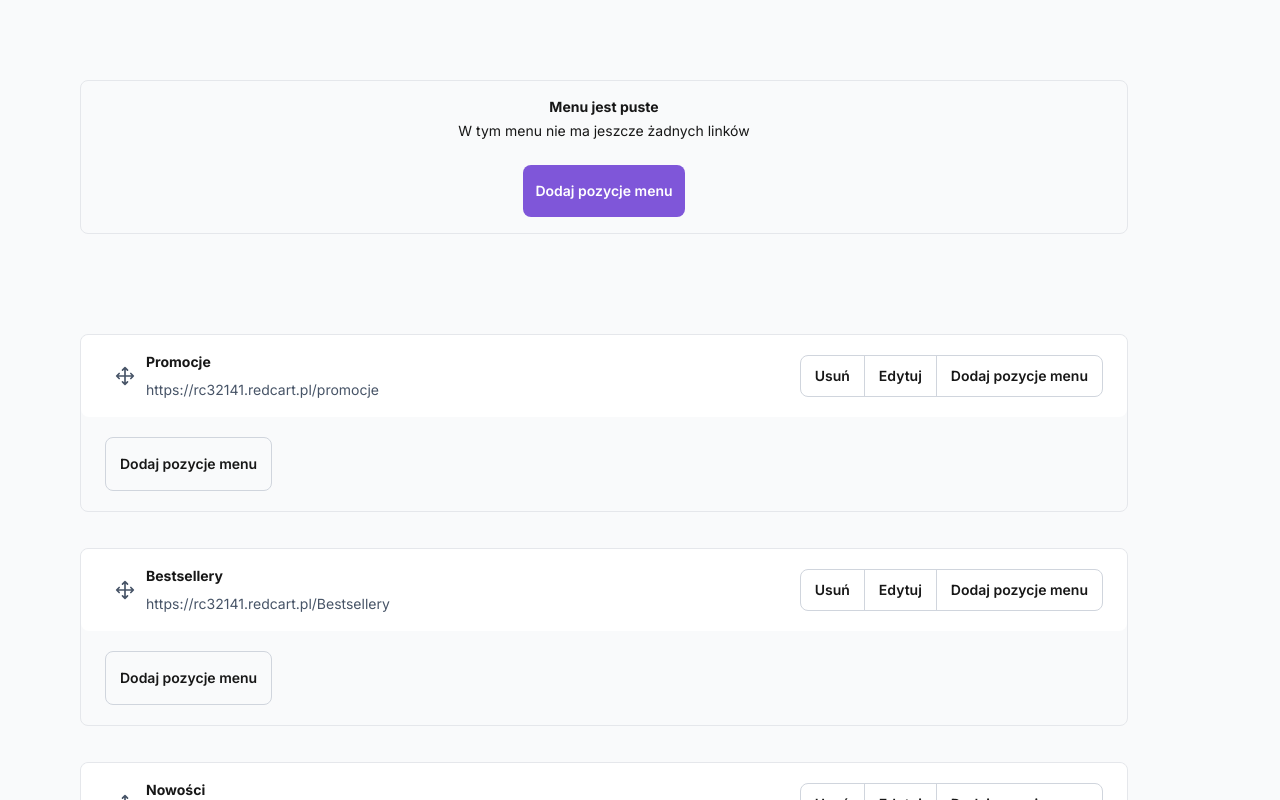
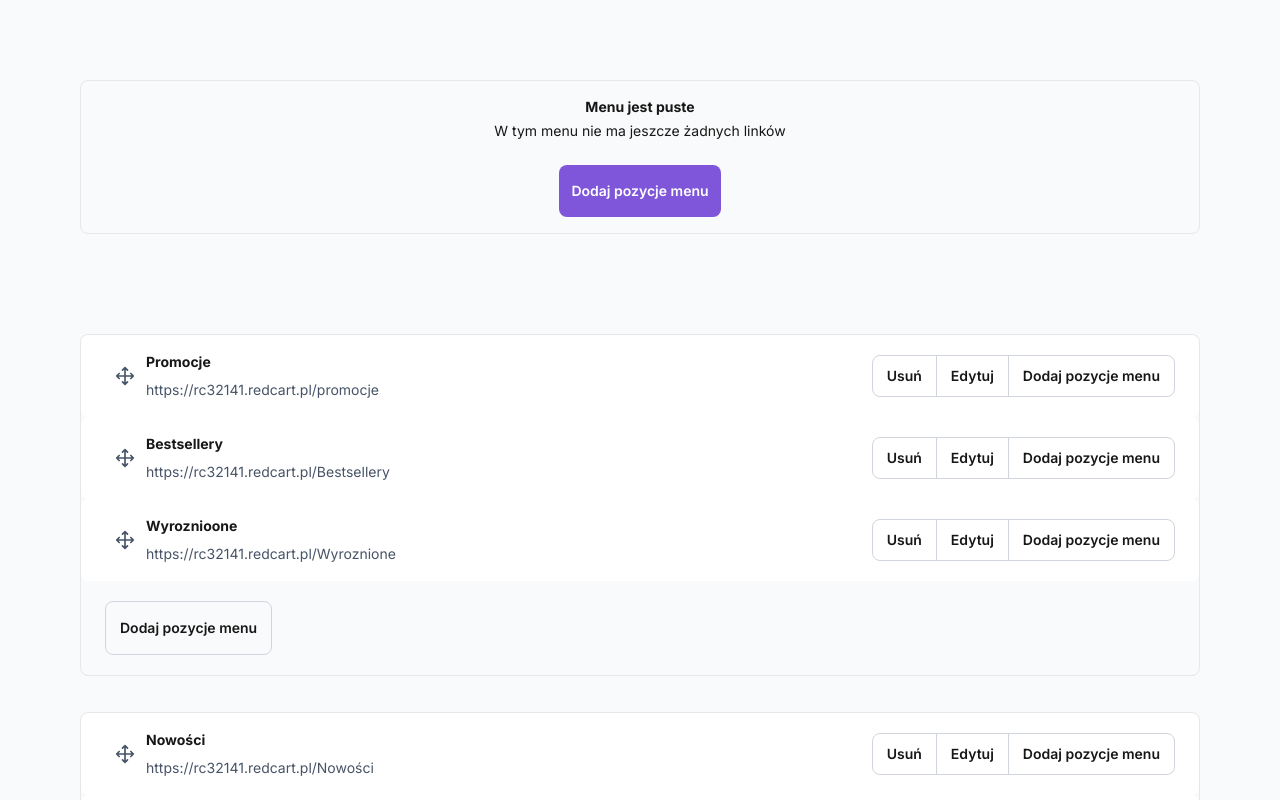
Before and after one commit to wrona94/menu-item-app, a Next.js app: page / in a window 1280 px wide. Shown: the top 800 px of the page. Built offline with nearby package versions, Linux system fonts and the light colour scheme.

Commit message:
grouping item and modificate drag drop

```diff
--- a/app/Components/AddMenuItemHeader.js
+++ b/app/Components/AddMenuItemHeader.js
@@ -1,5 +1,5 @@
+import { useState } from "react";
 import FormToAddMenuItem from "./FormToAddMenuItem";
-import { useState } from "react";
 export default function AddMenuItemHeader() {
   const [formToAddItemIsOpen, setFormToAddItemIsOpen] = useState(false);
 
--- /dev/null
+++ b/app/Components/DndContextWrapper.js
@@ -0,0 +1,117 @@
+"use client";
+import { useId, useContext } from "react";
+import MenuItemWrapper from "./MenuItemWrapper";
+
+import {
+  closestCenter,
+  DndContext,
+  KeyboardSensor,
+  MouseSensor,
+  TouchSensor,
+  useSensors,
+  useSensor,
+} from "@dnd-kit/core";
+import { arrayMove } from "@dnd-kit/sortable";
+import { defaultMenuItems } from "../DefaultItemsObject/defaultMenuItems";
+import { ItemsContext } from "../Context/ItemsContext";
+
+export default function DndContextWrapper() {
+  const { menuItems, setMenuItems } = useContext(ItemsContext);
+  const mouseSensor = useSensor(MouseSensor);
+  const touchSensor = useSensor(TouchSensor);
+  const keyboardSensor = useSensor(KeyboardSensor);
+
+  const sensors = useSensors(mouseSensor, touchSensor, keyboardSensor);
+
+  const getMenuItemsPos = (id) => {
+    let itemPos = -1;
+
+    menuItems.some((menu) => {
+      itemPos = menu.items.findIndex((item) => item.id === id);
+      return itemPos !== -1;
+    });
+    return itemPos;
+  };
+
+  const handleDragEnd = (event) => {
+    const { active, over } = event;
+
+    if (!over || active.id === over.id) return;
+
+    const originalContainerIndex = menuItems.findIndex((menu) =>
+      menu.items.some((item) => item.id === active.id)
+    );
+    const newContainerIndex = menuItems.findIndex((menu) =>
+      menu.items.some((item) => item.id === over.id)
+    );
+
+    const originalPos = getMenuItemsPos(active.id);
+    const newPos = getMenuItemsPos(over.id);
+
+    setMenuItems((prevItems) => {
+      if (originalContainerIndex === newContainerIndex) {
+        const updatedItems = arrayMove(
+          prevItems[originalContainerIndex].items,
+          originalPos,
+          newPos
+        );
+
+        return prevItems.map((menu, idx) => {
+          if (idx === originalContainerIndex) {
+            return {
+              ...menu,
+              items: updatedItems,
+            };
+          }
+          return menu;
+        });
+      } else {
+        const activeItem = prevItems[originalContainerIndex].items[originalPos];
+        const updatedOriginalItems = prevItems[
+          originalContainerIndex
+        ].items.filter((item) => item.id !== activeItem.id);
+
+        const updatedNewItems = [
+          ...prevItems[newContainerIndex].items.slice(0, newPos),
+          activeItem,
+          ...prevItems[newContainerIndex].items.slice(newPos),
+        ];
+
+        return prevItems.map((menu, idx) => {
+          if (idx === originalContainerIndex) {
+            return {
+              ...menu,
+              items: updatedOriginalItems,
+            };
+          }
+          if (idx === newContainerIndex) {
+            return {
+              ...menu,
+              items: updatedNewItems,
+            };
+          }
+          return menu;
+        });
+      }
+    });
+  };
+
+  const id = useId();
+  console.log("menuitems w dnt context");
+  console.log(menuItems);
+
+  return (
+    <DndContext
+      onDragEnd={handleDragEnd}
+      collisionDetection={closestCenter}
+      sensors={sensors}
+      id={id}
+    >
+      <ul className="w-full">
+        {menuItems.map((menu) => (
+          <MenuItemWrapper menu={menu} key={menu.id} />
+        ))}
+      </ul>
+    </DndContext>
+  );
+}
--- a/app/Components/ItemButtonEdit.js
+++ b/app/Components/ItemButtonEdit.js
@@ -1,14 +1,4 @@
-import { useContext } from "react";
-import { ItemsContext } from "../Context/ItemsContext";
-
 export default function ItemButtonEdit({ children, menuId, onClickHandler }) {
-  const { menuItems, setMenuItems } = useContext(ItemsContext);
-  function editItem() {
-    setMenuItems((prev) => {
-      console.log("prev");
-      console.log(prev);
-    });
-  }
   return (
     <button
       className={"px-3.5 py-2.5 font-semibold border-x border-[#D0D5DD]"}
--- /dev/null
+++ b/app/Components/ItemButtonsWrapper.js
@@ -0,0 +1,24 @@
+import ItemButton from "./ItemButton";
+import ItemButtonEdit from "./ItemButtonEdit";
+import ItemButtonRemove from "./ItemButtonRemove";
+
+export default function ItemButtonsWrapper({
+  isEditFieldShown,
+  menu,
+  onClickHandlerEditButton,
+}) {
+  return (
+    <div className="border border-[#D0D5DD] rounded-lg ml-auto">
+      <ItemButtonRemove menuId={menu.id}>Usuń</ItemButtonRemove>
+
+      <ItemButtonEdit
+        menuId={menu.id}
+        onClickHandler={onClickHandlerEditButton}
+      >
+        {isEditFieldShown ? "Zapisz" : "Edytuj"}
+      </ItemButtonEdit>
+
+      <ItemButton>Dodaj pozycje menu</ItemButton>
+    </div>
+  );
+}
--- a/app/Components/MenuItem.js
+++ b/app/Components/MenuItem.js
@@ -1,74 +1,55 @@
-import ItemButton from "./ItemButton";
-import ItemButtonRemove from "./ItemButtonRemove";
-import ItemButtonEdit from "./ItemButtonEdit";
+import { useState, useContext, useMemo } from "react";
+import { CSS } from "@dnd-kit/utilities";
+import { useSortable } from "@dnd-kit/sortable";
 import Draggable from "./Draggable";
-import { useSortable } from "@dnd-kit/sortable";
-import { CSS } from "@dnd-kit/utilities";
-import { useState } from "react";
+import ItemButtonsWrapper from "./ItemButtonsWrapper";
 import MenuItemData from "./MenuItemData";
-import { useContext } from "react";
+
 import { ItemsContext } from "../Context/ItemsContext";
 
-export default function MenuItem({ menu }) {
+export default function MenuItem({ item }) {
   const { attributes, listeners, setNodeRef, transform, transition } =
-    useSortable({ id: menu.id });
+    useSortable({ id: item.id });
   const style = {
     transform: CSS.Transform.toString(transform),
     transition,
   };
   const [isEditFieldShown, setisEditFieldShown] = useState(false);
   const { menuItems, setMenuItems } = useContext(ItemsContext);
-  const [inputNameValue, setInputNameValue] = useState(menu.name);
-  const [inputUrlValue, setInputUrlValue] = useState(menu.url);
+  const [inputNameValue, setInputNameValue] = useState(item.name);
+  const [inputUrlValue, setInputUrlValue] = useState(item.url);
   function onClickHandlerEditButton() {
     setisEditFieldShown((prev) => !prev);
     if (isEditFieldShown) {
       const newState = [...menuItems];
-      newState[menu.id].name = inputNameValue;
-      newState[menu.id].url = inputUrlValue;
+      newState[item.id].name = inputNameValue;
+      newState[item.id].url = inputUrlValue;
       setMenuItems(newState);
     }
   }
   return (
-    <li
-      className="border b-color-[#D0D5DD] my-9 rounded-lg"
+    <div
+      key={item.id}
+      className="bg-white py-4 px-6 flex items-center rounded-lg"
       style={style}
       {...attributes}
       ref={setNodeRef}
     >
-      <div
-        key={menu.id}
-        className="bg-white py-4 px-6 flex items-center rounded-lg"
-      >
-        <Draggable menu={menu} listeners={{ ...listeners }} />
+      <Draggable menu={item} listeners={{ ...listeners }} />
 
       <MenuItemData
         isEditFieldShown={isEditFieldShown}
-          menu={menu}
+        menu={item}
         inputNameValue={inputNameValue}
         setInputNameValue={setInputNameValue}
         inputUrlValue={inputUrlValue}
         setInputUrlValue={setInputUrlValue}
       />
-        <div className="border border-[#D0D5DD] rounded-lg ml-auto">
-          <ItemButtonRemove menuId={menu.id}>Usuń</ItemButtonRemove>
-
-          <ItemButtonEdit
-            menuId={menu.id}
-            onClickHandler={onClickHandlerEditButton}
-          >
-            {isEditFieldShown ? "Zapisz" : "Edytuj"}
-          </ItemButtonEdit>
-
-          <ItemButton>Dodaj pozycje menu</ItemButton>
+      <ItemButtonsWrapper
+        isEditFieldShown={isEditFieldShown}
+        menu={item}
+        onClickHandlerEditButton={onClickHandlerEditButton}
+      />
     </div>
-      </div>
-
-      <div className="py-5 px-6">
-        <ItemButton AdditionalClassName="border border-[#D0D5DD] rounded-lg px-3 py-4">
-          Dodaj pozycje menu
-        </ItemButton>
-      </div>
-    </li>
   );
 }
--- a/app/Components/MenuItemData.js
+++ b/app/Components/MenuItemData.js
@@ -1,5 +1,3 @@
-import { useState } from "react";
-
 export default function MenuItemData({
   isEditFieldShown,
   menu,
--- /dev/null
+++ b/app/Components/MenuItemWrapper.js
@@ -0,0 +1,29 @@
+import {
+  SortableContext,
+  verticalListSortingStrategy,
+} from "@dnd-kit/sortable";
+import ItemButton from "./ItemButton";
+
+import MenuItem from "./MenuItem";
+
+export default function MenuItemWrapper({ menu }) {
+  return (
+    <SortableContext items={menu.items} strategy={verticalListSortingStrategy}>
+      {console.log("menu itemsssssssssss")}
+      {console.log(menu.items)}
+      {menu.items.length > 0 && (
+        <li className="border b-color-[#D0D5DD] my-9 rounded-lg">
+          {menu.items.map((menuItem) => (
+            <MenuItem key={menuItem.id} item={menuItem} />
+          ))}
+
+          <div className="py-5 px-6">
+            <ItemButton AdditionalClassName="border border-[#D0D5DD] rounded-lg px-3 py-4">
+              Dodaj pozycje menu
+            </ItemButton>
+          </div>
+        </li>
+      )}
+    </SortableContext>
+  );
+}
--- /dev/null
+++ b/app/DefaultItemsObject/defaultMenuItems.js
@@ -0,0 +1,30 @@
+export const defaultMenuItems = [
+  {
+    id: 0,
+    items: [
+      { name: "Promocje", url: "https://rc32141.redcart.pl/promocje", id: 101 },
+      {
+        name: "Bestsellery",
+        url: "https://rc32141.redcart.pl/Bestsellery",
+        id: 102,
+      },
+      {
+        name: "Wyroznioone",
+        url: "https://rc32141.redcart.pl/Wyroznione",
+        id: 103,
+      },
+    ],
+  },
+  {
+    id: 1,
+    items: [
+      { name: "Nowości", url: "https://rc32141.redcart.pl/Nowości", id: 202 },
+      { name: "Fale koki", url: "https://rc32141.redscart.pl/fale", id: 203 },
+      {
+        name: "To sa przecenione",
+        url: "https://rc32141.rscart.pl/przecen",
+        id: 204,
+      },
+    ],
+  },
+];
--- a/app/page.js
+++ b/app/page.js
@@ -1,78 +1,22 @@
 "use client";
-import MenuItem from "./Components/MenuItem";
-import ItemButton from "./Components/ItemButton";
-import { useId, useState } from "react";
+import { useState } from "react";
 import { ItemsContext } from "./Context/ItemsContext";
 import AddMenuItemHeader from "./Components/AddMenuItemHeader";
-import {
-  closestCenter,
-  DndContext,
-  KeyboardSensor,
-  MouseSensor,
-  TouchSensor,
-  useSensors,
-  useSensor,
-} from "@dnd-kit/core";
-import {
-  arrayMove,
-  SortableContext,
-  verticalListSortingStrategy,
-} from "@dnd-kit/sortable";
+
+import DndContextWrapper from "./Components/DndContextWrapper";
+import { defaultMenuItems } from "./DefaultItemsObject/defaultMenuItems.js";
 
 export default function Home() {
-  const [menuItems, setMenuItems] = useState([
-    { name: "Promocje", url: "https://rc32141.redcart.pl/promocje", id: "0" },
-    {
-      name: "Bestsellery",
-      url: "https://rc32141.redcart.pl/Bestsellery",
-      id: "1",
-    },
-    { name: "Nowości", url: "https://rc32141.redcart.pl/Nowości", id: "2" },
-  ]);
-  const mouseSensor = useSensor(MouseSensor);
-  const touchSensor = useSensor(TouchSensor);
-  const keyboardSensor = useSensor(KeyboardSensor);
+  const [menuItems, setMenuItems] = useState(defaultMenuItems);
 
-  const sensors = useSensors(mouseSensor, touchSensor, keyboardSensor);
-  const getMenuItemsPos = (id) => menuItems.findIndex((item) => item.id === id);
-
-  const handleDragEnd = (event) => {
-    const { active, over } = event;
-
-    if (active.id === over.id) return;
-
-    setMenuItems((items) => {
-      const originalPos = getMenuItemsPos(active.id);
-      const newPos = getMenuItemsPos(over.id);
-
-      return arrayMove(items, originalPos, newPos);
-    });
-  };
-  const id = useId();
   return (
     <ItemsContext.Provider value={{ menuItems, setMenuItems }}>
       <div
         className="
-    flex flex-col items-center justify-center min-h-screen p-8 pb-20 gap-16 sm:p-20 font-[family-name:var(--font-geist-sans)] w-[1208px]"
+    flex flex-col items-center justify-center min-h-screen p-8 pb-20 gap-16 sm:p-20 font-[family-name:var(--font-geist-sans)] w-full"
       >
         <AddMenuItemHeader />
-        <DndContext
-          onDragEnd={handleDragEnd}
-          collisionDetection={closestCenter}
-          sensors={sensors}
-          id={id}
-        >
-          <ul className="w-full">
-            <SortableContext
-              items={menuItems}
-              strategy={verticalListSortingStrategy}
-            >
-              {menuItems.map((menu) => (
-                <MenuItem menu={menu} key={menu.id} />
-              ))}
-            </SortableContext>
-          </ul>
-        </DndContext>
+        <DndContextWrapper menuItems={menuItems} setMenuItems={setMenuItems} />
       </div>
     </ItemsContext.Provider>
   );
```
Also changed, not shown: app/Components/FormToAddMenuItem.js (+22 -5 lines). Lines whose indentation alone changed are shown as unchanged.
